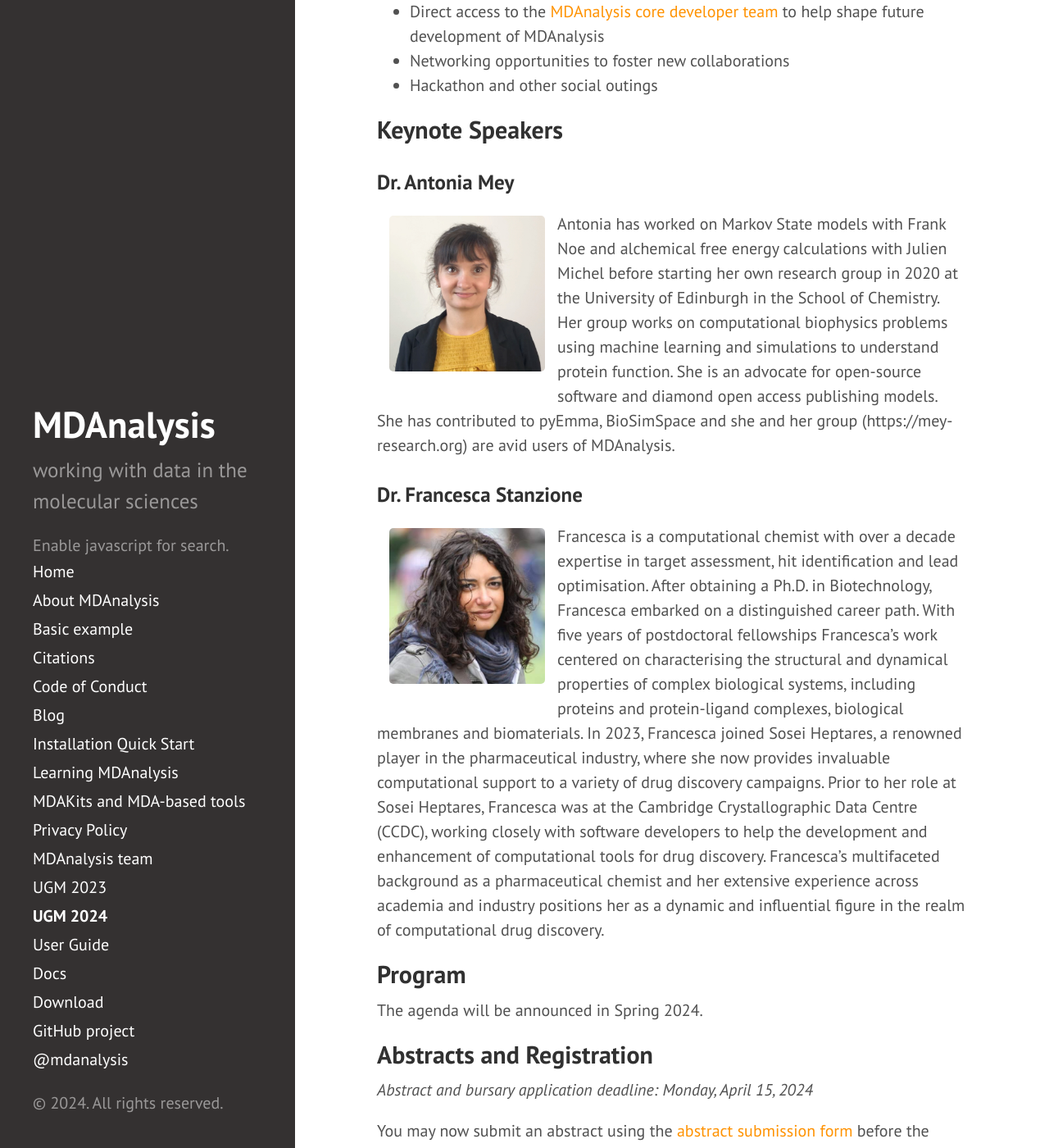
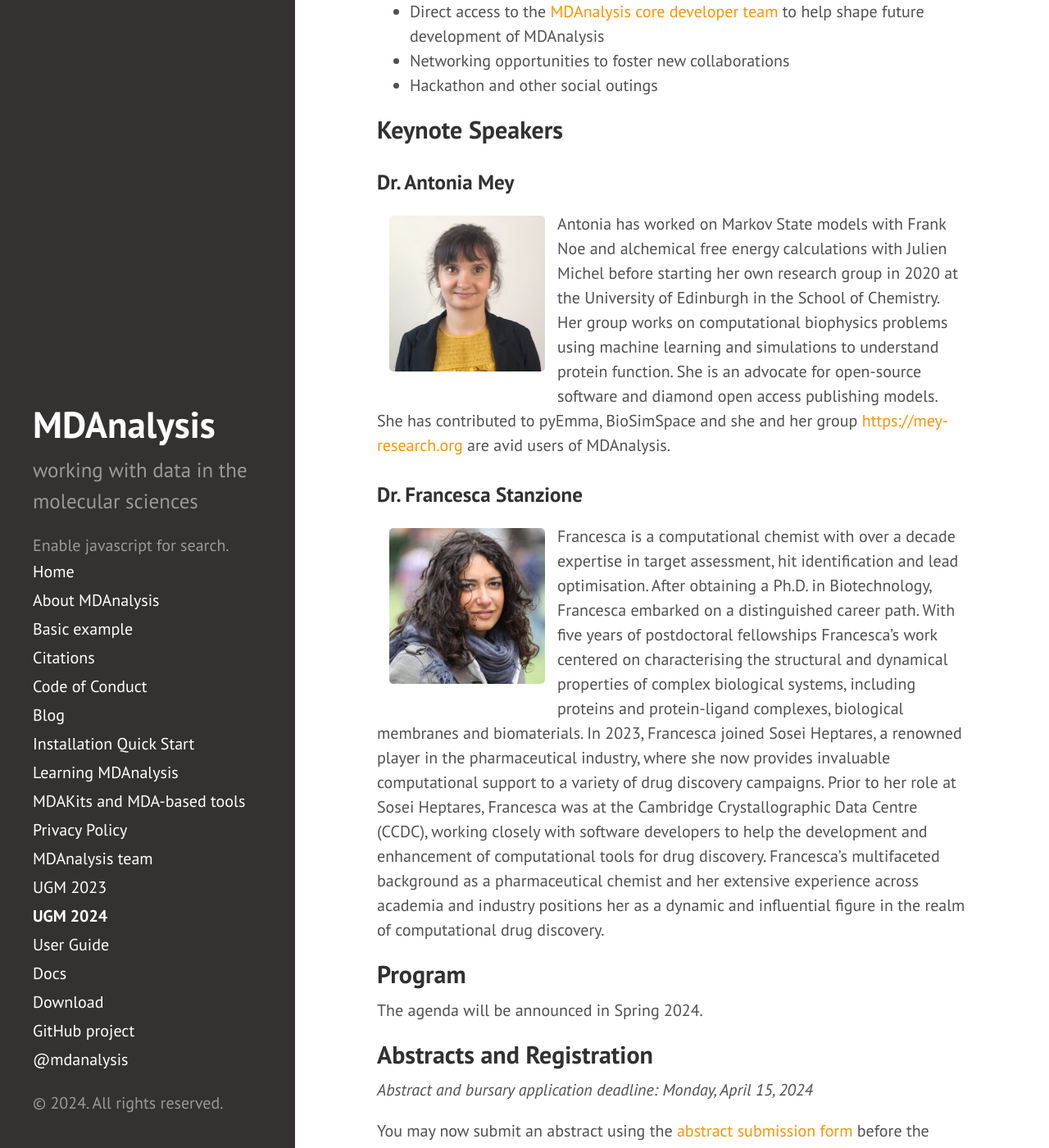
Before and after one commit to MDAnalysis/MDAnalysis.github.io, a Jekyll site: the page built from pages/ugm2024.md, in a window 1280 px wide and 1400 px high, scrolled down 706 px. Shown: the whole window at 82% size. Built offline with Jekyll 4.4.1, drawn with Linux system fonts in a browser that asks for light colours; comment, search, counter and statistics services are not loaded; part of the change alters nothing that is shown; some of the changed text lies outside the part shown.

```diff
--- a/pages/ugm2024.md
+++ b/pages/ugm2024.md
@@ -23,7 +23,7 @@ src="/public/images/UGM2024photo_Mey.jpg"
 title="Dr. Antonia Mey" alt="Dr. Antonia Mey"
 style="float: left; width: 220px; height: 220px; border-radius: 20px; border: 15px solid white" />
 
-Antonia has worked on Markov State models with Frank Noe and alchemical free energy calculations with Julien Michel before starting her own research group in 2020 at the University of Edinburgh in the School of Chemistry. Her group works on computational biophysics problems using machine learning and simulations to understand protein function. She is an advocate for open-source software and diamond open access publishing models. She has contributed to pyEmma, BioSimSpace and she and her group (https://mey-research.org) are avid users of MDAnalysis.
+Antonia has worked on Markov State models with Frank Noe and alchemical free energy calculations with Julien Michel before starting her own research group in 2020 at the University of Edinburgh in the School of Chemistry. Her group works on computational biophysics problems using machine learning and simulations to understand protein function. She is an advocate for open-source software and diamond open access publishing models. She has contributed to pyEmma, BioSimSpace and she and her group [https://mey-research.org](https://mey-research.org) are avid users of MDAnalysis.
 
 ### Dr. Francesca Stanzione
 
@@ -42,7 +42,7 @@ The agenda will be announced in Spring 2024.
 
 You may now submit an abstract using the [abstract submission form](https://forms.gle/usXuZVeM1iZiTDZY8) before the deadline of **April 15, 2024**. We welcome abstracts from all areas relevant to MDAnalysis's work, including the use and development of open source software and tools for molecular simulations data analysis.
 
-We also have a small number of bursaries available to enable underrepresented and early career researchers facing financial barriers to attend and present their work; these can be applied for when submitting your abstract. Abstracts and bursary applications will be reviewed after the April 1st deadline. We will contact applicants shortly after.
+We also have a small number of bursaries available to enable underrepresented and early career researchers facing financial barriers to attend and present their work; these can be applied for when submitting your abstract. Abstracts and bursary applications will be reviewed after the April 15th deadline. We will contact applicants shortly after.
 
 Attendance is free and first-come, first-serve. The registration period will open on April 1, 2024.
 
```
